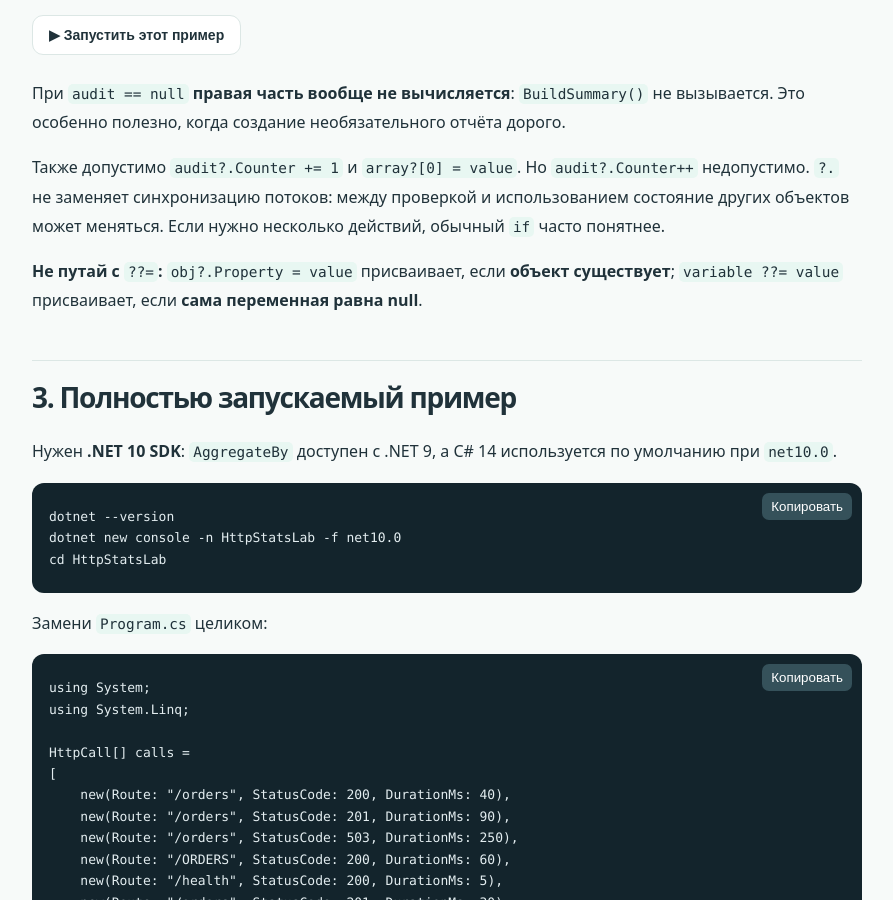
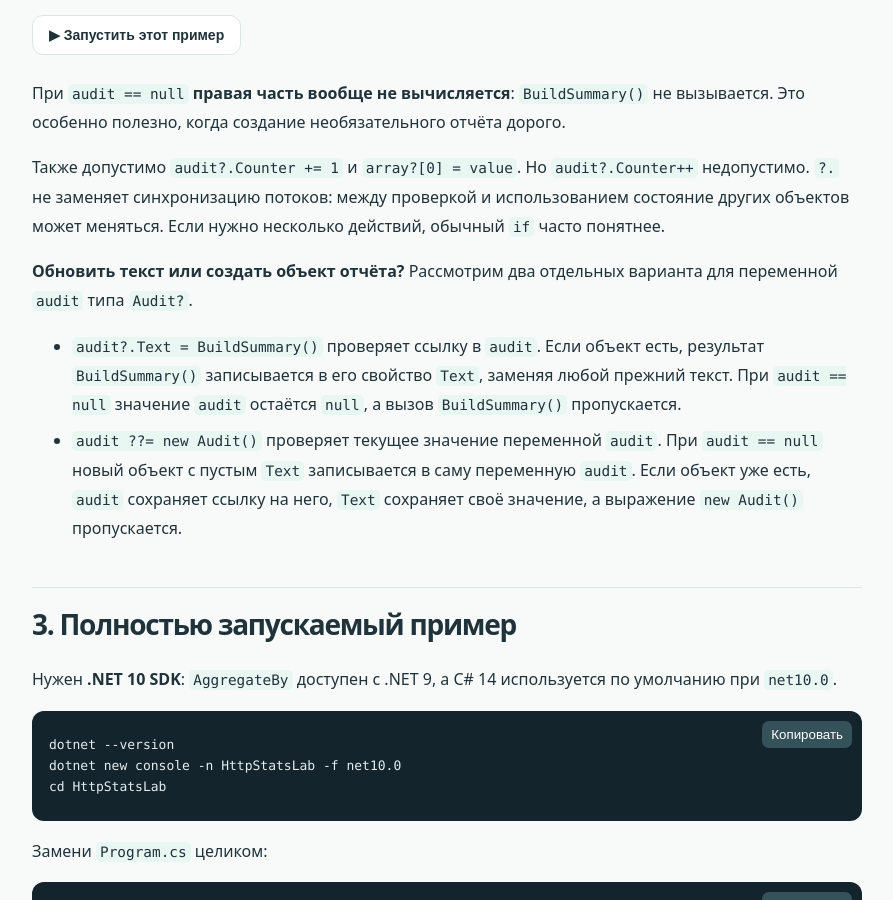
Before and after one commit to boyarincev/dotnet-courses, a Jekyll site: the page built from _lessons/002-aggregateby-null-conditional-assignment.md, in a window 1280 px wide and 900 px high, scrolled down 2400 px. Shown: the whole window, without its empty margins (98-991 px from the left). Built offline with Jekyll 4.4.1, drawn with Linux system fonts in a browser that asks for light colours; some of the changed text lies outside the part shown.

Commit message:
Explain null assignment with matching examples

```diff
--- a/_lessons/002-aggregateby-null-conditional-assignment.md
+++ b/_lessons/002-aggregateby-null-conditional-assignment.md
@@ -60,7 +60,10 @@ audit?.Text = BuildSummary();
 
 Также допустимо `audit?.Counter += 1` и `array?[0] = value`. Но `audit?.Counter++` недопустимо. `?.` не заменяет синхронизацию потоков: между проверкой и использованием состояние других объектов может меняться. Если нужно несколько действий, обычный `if` часто понятнее.
 
-**Не путай с `??=`:** `obj?.Property = value` присваивает, если **объект существует**; `variable ??= value` присваивает, если **сама переменная равна null**.
+**Обновить текст или создать объект отчёта?** Рассмотрим два отдельных варианта для переменной `audit` типа `Audit?`.
+
+- `audit?.Text = BuildSummary()` проверяет ссылку в `audit`. Если объект есть, результат `BuildSummary()` записывается в его свойство `Text`, заменяя любой прежний текст. При `audit == null` значение `audit` остаётся `null`, а вызов `BuildSummary()` пропускается.
+- `audit ??= new Audit()` проверяет текущее значение переменной `audit`. При `audit == null` новый объект с пустым `Text` записывается в саму переменную `audit`. Если объект уже есть, `audit` сохраняет ссылку на него, `Text` сохраняет своё значение, а выражение `new Audit()` пропускается.
 
 ## 3. Полностью запускаемый пример
 
@@ -182,7 +185,7 @@ Failure[] calls =
 
 **Ожидаемый результат:** `api-b: Count=1, TotalBytes=400`; `api-c: Count=1, TotalBytes=400`. `api-A` имеет две ошибки, но всего 200 байт. При наличии `audit`: `api-b=400; api-c=400`.
 
-**Критерии готовности:** фильтр статусов до агрегации; `long` для суммы; объединение `api-A` и `API-a`; максимум два результата и определённый порядок при равенстве; при `audit == null` не создавать текст отчёта. **Пограничный случай:** пустой вход возвращает пустую коллекцию, а ненулевой `audit.Text` становится пустой строкой.
+**Критерии готовности:** фильтр статусов до агрегации; `long` для суммы; объединение `api-A` и `API-a`; максимум два результата и определённый порядок при равенстве; при `audit == null` не создавать текст отчёта. **Пограничный случай:** пустой вход возвращает пустую коллекцию. Если `audit` не равен `null`, в `audit.Text` записывается пустая строка.
 
 <details><summary>Необязательная подсказка</summary><p>После AggregateBy используй OrderByDescending, ThenBy и Take(2). Сначала материализуй результат, затем формируй строку только внутри условного присваивания.</p></details>
 
@@ -276,6 +279,6 @@ sealed class AuditReport
 
 [Квиз по предыдущим темам]({{ '/quiz/' | relative_url }}) содержит вопросы с постоянными Q-ID. Отправка и оценка ответов происходят только в чате.
 
-Microsoft Learn: [C# 14](https://learn.microsoft.com/en-us/dotnet/csharp/whats-new/csharp-14), [null-conditional operators](https://learn.microsoft.com/en-us/dotnet/csharp/language-reference/operators/member-access-operators#null-conditional-operators--and-), [Enumerable.AggregateBy](https://learn.microsoft.com/en-us/dotnet/api/system.linq.enumerable.aggregateby?view=net-9.0), [.NET 9 LINQ](https://learn.microsoft.com/en-us/dotnet/core/whats-new/dotnet-9/libraries#linq).
+Microsoft Learn: [C# 14](https://learn.microsoft.com/en-us/dotnet/csharp/whats-new/csharp-14), [null-conditional operators](https://learn.microsoft.com/en-us/dotnet/csharp/language-reference/operators/member-access-operators#null-conditional-operators--and-), [`??` и `??=`](https://learn.microsoft.com/en-us/dotnet/csharp/language-reference/operators/null-coalescing-operator), [Enumerable.AggregateBy](https://learn.microsoft.com/en-us/dotnet/api/system.linq.enumerable.aggregateby?view=net-9.0), [.NET 9 LINQ](https://learn.microsoft.com/en-us/dotnet/core/whats-new/dotnet-9/libraries#linq).
 
 *Примеры этого урока проверяются на .NET 10 при сборке сайта; браузерный компилятор использует C# 14 и .NET 10.*
```
Also changed, not shown: AGENTS.md (+2 -2 lines).
